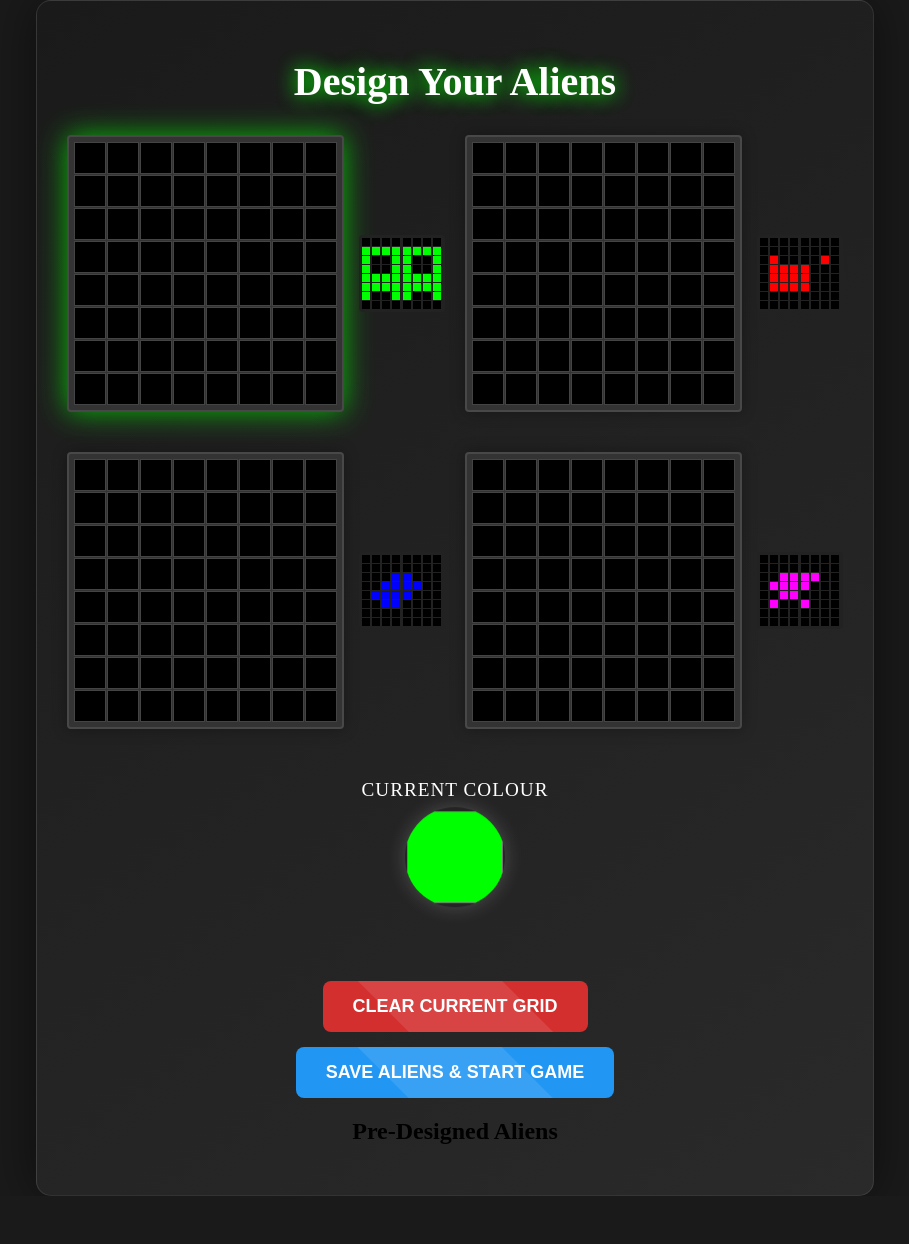
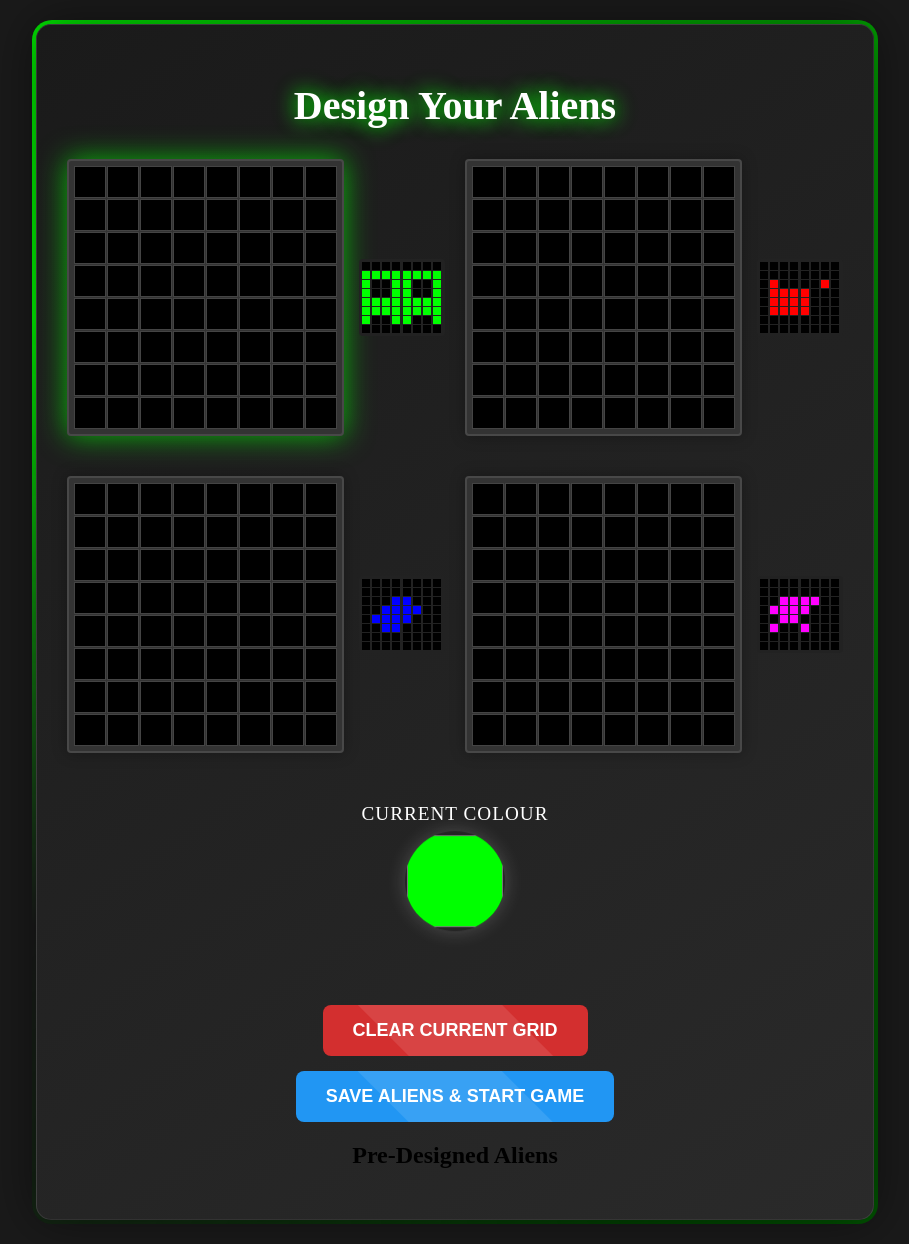
Before and after one commit to DanDon01/custom_invaders, a Flask app: page /designer in a window 1280 px wide. Shown: the whole page, without its empty margins (185-1094 px from the left). Before the commit the page ends 1196 px from the top, so only its background shows below. Run offline with Flask 3, Linux system fonts and the light colour scheme.

Commit message:
more design improvements

```diff
--- a/templates/designer.html
+++ b/templates/designer.html
@@ -14,6 +14,8 @@
         }
 
         .container {
+            position: relative;
+            z-index: 1;
             max-width: 800px;
             margin: 0 auto;
             padding: 30px;
@@ -296,9 +298,69 @@
                 height: 6px;
             }
         }
+
+        /* Add these new styles for the marquee frame */
+        .marquee-container {
+            position: relative;
+            padding: 4px;
+            background: #1a1a1a;
+            border-radius: 20px;
+            margin: 20px;
+        }
+
+        .marquee-border {
+            position: absolute;
+            inset: 0;
+            border-radius: 20px;
+            overflow: hidden;
+        }
+
+        .marquee-border::before {
+            content: '';
+            position: absolute;
+            top: -50%;
+            left: -50%;
+            width: 200%;
+            height: 200%;
+            background: conic-gradient(
+                from 0deg,
+                transparent 0deg,
+                #00ff00 72deg,
+                #00aa00 144deg,
+                #008800 216deg,
+                #004400 288deg,
+                transparent 360deg
+            );
+            animation: rotate 4s linear infinite;
+        }
+
+        .marquee-border::after {
+            content: '';
+            position: absolute;
+            inset: 4px;
+            background: #1a1a1a;
+            border-radius: 16px;
+        }
+
+        @keyframes rotate {
+            from {
+                transform: rotate(0deg);
+            }
+            to {
+                transform: rotate(360deg);
+            }
+        }
+
+        @media (max-width: 768px) {
+            .marquee-container {
+                margin: 10px;
+            }
+        }
     </style>
 </head>
 <body>
+    <div class="marquee-container">
+        <div class="marquee-border"></div>
         <div class="container">
             <h1>Design Your Aliens</h1>
             <div class="designer-container">
@@ -324,6 +386,7 @@
                 </div>
             </div>
         </div>
+    </div>
     <script src="{{ url_for('static', filename='js/designer.js') }}"></script>
 </body>
 </html>
```
Lines whose indentation alone changed are shown as unchanged.
